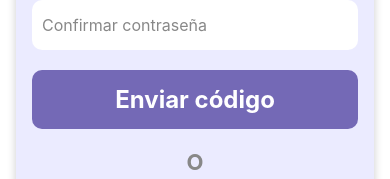
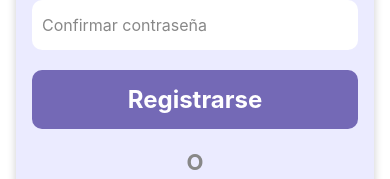
Before and after one commit to AngelCLA/Terapia-Fisica, a React Native app: screen /Registrarse in a window 390 px wide. Shown: the part 529-708 px from the top of the page. Built offline with nearby package versions, Linux system fonts and the light colour scheme.

Commit message:
El Login y el Registro ya es funcional por medio del correo

```diff
--- a/firebaseConfig.js
+++ b/firebaseConfig.js
@@ -1,6 +1,7 @@
 // firebaseConfig.js
 import { initializeApp } from "firebase/app";
 import { getDatabase } from "firebase/database";
+import { sendEmailVerification } from 'firebase/auth';
 
 const firebaseConfig = {
     apiKey: "AIzaSyAiK9Lpxefc-ZCFSxhXU2hUViQvGlI0Nl4",
--- a/src/screens/RegisterScreen.js
+++ b/src/screens/RegisterScreen.js
@@ -9,10 +9,13 @@ import {
     ActivityIndicator,
     Alert,
     TouchableWithoutFeedback,
-    Keyboard
+    Keyboard,
 } from 'react-native';
-import { Ionicons, FontAwesome } from '@expo/vector-icons';
+import { FontAwesome } from '@expo/vector-icons';
 import { useNavigation } from '@react-navigation/native';
+import { getAuth, createUserWithEmailAndPassword, sendEmailVerification } from 'firebase/auth';
+import { initializeApp } from 'firebase/app';
+import { firebaseConfig } from '../../firebaseConfig.js';
 
 const RegisterScreen = () => {
     const navigation = useNavigation();
@@ -28,28 +31,36 @@ const RegisterScreen = () => {
         confirmPassword: '',
     });
     const [acceptedTerms, setAcceptedTerms] = useState(false);
+
+    // Inicializar Firebase
+    const app = initializeApp(firebaseConfig);
+    const auth = getAuth(app);
+
     // Validación de email
     const validateEmail = (email) => {
         const emailRegex = /^[^\s@]+@[^\s@]+\.[^\s@]+$/;
         return emailRegex.test(email);
     };
+
     // Validación de contraseña
     const validatePassword = (password) => {
         const passwordRegex = /^(?=.*[A-Za-z])(?=.*\d)[A-Za-z\d]{8,}$/;
         return passwordRegex.test(password);
     };
+
     // Manejo de cambios en los inputs
     const handleChange = (name, value) => {
-        setFormData(prev => ({
+        setFormData((prev) => ({
             ...prev,
-            [name]: value
+            [name]: value,
         }));
         // Limpiar errores al escribir
-        setErrors(prev => ({
+        setErrors((prev) => ({
             ...prev,
-            [name]: ''
+            [name]: '',
         }));
     };
+
     // Validación del formulario completo
     const validateForm = () => {
         let isValid = true;
@@ -75,17 +86,56 @@ const RegisterScreen = () => {
         return isValid;
     };
 
-    // Esto es para manejar el registro
+    // Manejar el registro con Firebase
     const handleRegister = async () => {
         if (!validateForm()) return;
 
         setLoading(true);
         try {
-            // Aquí iría tu lógica de registro
-            await new Promise(resolve => setTimeout(resolve, 1500)); // Simulación de registro
-            navigation.navigate('Home'); // O la pantalla que corresponda
+            // Crear usuario con Firebase Authentication
+            const userCredential = await createUserWithEmailAndPassword(
+                auth,
+                formData.email,
+                formData.password
+            );
+
+            const user = userCredential.user;
+            console.log('Usuario registrado:', user.email);
+
+            // Enviar el correo de verificación
+            await sendEmailVerification(user);
+
+            Alert.alert(
+                'Registro exitoso',
+                'Se ha enviado un correo de verificación a tu dirección de correo electrónico.',
+                [
+                    {
+                        text: 'OK',
+                        onPress: () => navigation.navigate('Verificacion de Codigo EMail', { user }),
+                    },
+                ]
+            );
         } catch (error) {
-            Alert.alert('Error', 'No se pudo completar el registro');
+            let errorMessage = 'No se pudo completar el registro';
+
+            switch (error.code) {
+                case 'auth/email-already-in-use':
+                    errorMessage = 'Este correo electrónico ya está registrado';
+                    break;
+                case 'auth/invalid-email':
+                    errorMessage = 'El correo electrónico no es válido';
+                    break;
+                case 'auth/weak-password':
+                    errorMessage = 'La contraseña es demasiado débil';
+                    break;
+                case 'auth/network-request-failed':
+                    errorMessage = 'Error de red. Verifica tu conexión';
+                    break;
+                default:
+                    console.log('Error de registro:', error.code, error.message);
+            }
+
+            Alert.alert('Error', errorMessage);
         } finally {
             setLoading(false);
         }
@@ -138,7 +188,7 @@ const RegisterScreen = () => {
                             />
                             {errors.confirmPassword && <Text style={styles.errorText}>{errors.confirmPassword}</Text>}
                         </View>
-                    {/*
+
                         <Pressable
                             style={[styles.registerButton, loading && styles.registerButtonDisabled]}
                             accessibilityLabel={'Registrarse'}
@@ -151,14 +201,6 @@ const RegisterScreen = () => {
                                 <Text style={styles.registerButtonText}>Registrarse</Text>
                             )}
                         </Pressable>
-                    */}
-                    <Pressable
-                        style={styles.registerButton}
-                        onPress={() => navigation.navigate('Verificacion de Codigo EMail')}
-                    >
-                        <Text style={styles.registerButtonText}>Enviar código</Text>
-                    </Pressable>
-
 
                         <Text style={styles.orText}>O</Text>
 
@@ -208,7 +250,7 @@ const RegisterScreen = () => {
                             onPress={() => setAcceptedTerms(!acceptedTerms)}
                         >
                             <FontAwesome
-                            name={acceptedTerms ? "check-square-o" : "square-o"}
+                                name={acceptedTerms ? 'check-square-o' : 'square-o'}
                                 size={24}
                                 color="#7469B6"
                             />
--- a/src/screens/VerifyCodeEMailScreen.js
+++ b/src/screens/VerifyCodeEMailScreen.js
@@ -1,39 +1,51 @@
-import React, { useState, useRef } from 'react';
+import React, { useState, useEffect } from 'react';
 import {
     View,
     Text,
-    TextInput,
     StyleSheet,
+    TouchableWithoutFeedback,
+    Keyboard,
+    Image,
     Pressable,
-    Image,
-    Keyboard,
-    TouchableWithoutFeedback,
+    Alert,
 } from 'react-native';
 import { SafeAreaView } from 'react-native-safe-area-context';
+import { getAuth, onAuthStateChanged } from 'firebase/auth';
+import { initializeApp } from 'firebase/app';
+import { firebaseConfig } from '../../firebaseConfig';
 
-const VerifyCodePhoneScreen = ({ navigation }) => {
-    const inputCount = 6; // Número de inputs
-    const [codes, setCodes] = useState(Array(inputCount).fill('')); // Array de estados para los inputs
-    const inputsRef = useRef([]); // Referencias para los TextInput
+const VerifyEmailScreen = ({ navigation }) => {
+    const [loading, setLoading] = useState(false); // Estado para mostrar un spinner mientras se verifica el correo
+    const auth = getAuth(initializeApp(firebaseConfig)); // Inicializar Firebase
 
-    // Maneja cambios en el texto de un input específico
-    const handleChange = (text, index) => {
-        if (/^\d?$/.test(text)) { // Permite solo números o vacío
-            const updatedCodes = [...codes];
-            updatedCodes[index] = text;
-            setCodes(updatedCodes);
+    // Función para verificar si el correo electrónico está verificado
+    const checkEmailVerification = async () => {
+        setLoading(true); // Mostrar un estado de carga en el botón
+        const user = auth.currentUser;
 
-            // Salta al siguiente input si se ingresa un número
-            if (text !== '' && index < inputCount - 1) {
-                inputsRef.current[index + 1].focus();
+        if (user) {
+            try {
+                await user.reload(); // Recargar el usuario para obtener el estado más reciente
+                const updatedUser = auth.currentUser;
+
+                if (updatedUser.emailVerified) {
+                    setLoading(false); // Detener el estado de carga
+                    navigation.navigate('Register Data Email'); // Redirigir a la pantalla principal
+                } else {
+                    setLoading(false); // Detener el estado de cargax|
+                    Alert.alert(
+                        'Correo no verificado',
+                        'Por favor, verifica tu correo electrónico antes de continuar.'
+                    );
+                }
+            } catch (error) {
+                setLoading(false); // Detener el estado de carga
+                Alert.alert('Error', 'No se pudo verificar el correo electrónico.');
+                console.log('Error al recargar el usuario:', error);
             }
-        }
-    };
-
-    // Detecta la tecla Backspace para retroceder al input anterior
-    const handleKeyPress = (e, index) => {
-        if (e.nativeEvent.key === 'Backspace' && codes[index] === '' && index > 0) {
-            inputsRef.current[index - 1].focus();
+        } else {
+            // Si no hay usuario, redirigir al inicio de sesión
+            navigation.navigate('Inicio de sesión');
         }
     };
 
@@ -42,53 +54,20 @@ const VerifyCodePhoneScreen = ({ navigation }) => {
             <SafeAreaView style={styles.container}>
                 <Image source={require('../assets/email.png')} style={styles.contentImage} />
                 <View style={styles.content}>
-                    <Text style={styles.title}>Verificación</Text>
+                    <Text style={styles.title}>Verificación de Correo</Text>
                     <Text style={styles.indicacion}>
-                        Ingrese el código de 6 dígitos enviado al correo electrónico (correo@ejemplo.com)
+                        Por favor, verifica tu correo electrónico. Revisa tu bandeja de entrada y haz clic en el enlace de verificación.
                     </Text>
-                    <View style={styles.buttonContainer}>
-                        <View style={styles.phoneInputContainer}>
-                            {Array.from({ length: inputCount }).map((_, index) => (
-                                <TextInput
-                                    key={index}
-                                    ref={(ref) => (inputsRef.current[index] = ref)} // Asignar referencia
-                                    value={codes[index]} // Valor correspondiente del array
-                                    onChangeText={(text) => handleChange(text, index)} // Maneja cambios
-                                    onKeyPress={(e) => handleKeyPress(e, index)} // Detecta Backspace
-                                    placeholder={codes[index] === '' ? '-' : ''} // Desaparece el placeholder si hay texto
-                                    placeholderTextColor="#FFFFFF"
-                                    keyboardType="numeric"
-                                    style={[
-                                        styles.phoneInput,
-                                        { textAlignVertical: 'center' }, // Centra el cursor verticalmente
-                                    ]}
-                                    maxLength={1} // Limita a 1 carácter
-                                />
-                            ))}
-                        </View>
-                        <View style={styles.loginLinkContainer}>
-                            <Text style={styles.loginText}>¿No recibiste el código?</Text>
-                            <Text
-                                style={styles.loginLink}
-                                onPress={() => navigation.navigate('Reenviar Código')}
-                            >
-                                Reenviar
-                            </Text>
-                        </View>
-                        <Pressable
-                            style={styles.registerButton}
-                            accessibilityLabel="Registrarse"
-                            onPress={() => navigation.navigate('Register Data Email')}
-                        >
-                            <Text style={{ color: '#fff', fontSize: 24, fontWeight: 'bold' }}>
-                                Enviar código
-                            </Text>
-                        </Pressable>
-                    </View>
-                    <View style={styles.termsContainer}>
-                        <Text style={styles.termsText}>He leído y aceptado los</Text>
-                        <Text style={styles.termsLink}>Términos y condiciones</Text>
-                    </View>
+
+                    <Pressable
+                        style={[styles.verifyButton, loading && styles.verifyButtonDisabled]}
+                        onPress={checkEmailVerification}
+                        disabled={loading}
+                    >
+                        <Text style={styles.verifyButtonText}>
+                            {loading ? 'Verificando...' : 'Verificar Correo'}
+                        </Text>
+                    </Pressable>
                 </View>
             </SafeAreaView>
         </TouchableWithoutFeedback>
@@ -105,6 +84,7 @@ const styles = StyleSheet.create({
         flex: 1,
         width: '100%',
         justifyContent: 'center',
+        alignItems: 'center',
     },
     contentImage: {
         width: '60%',
@@ -120,82 +100,28 @@ const styles = StyleSheet.create({
         marginBottom: 10,
         textAlign: 'center',
     },
-    buttonContainer: {
-        width: '100%',
-        backgroundColor: '#fff',
-        alignItems: 'center',
-        marginTop: 30,
-        padding: 20,
-        paddingTop: 30,
-        borderRadius: 26,
-        borderColor: '#888888',
-        shadowColor: '#000',
-        shadowOpacity: 0.2,
-        shadowRadius: 10,
-        elevation: 5,
-    },
-    phoneInputContainer: {
-        width: '100%',
-        flexDirection: 'row',
-        justifyContent: 'space-between',
+    indicacion: {
+        fontSize: 16,
+        textAlign: 'center',
+        color: '#888888',
         marginBottom: 20,
     },
-    phoneInput: {
-        width: 50,
-        height: 60,
-        textAlign: 'center',
-        backgroundColor: '#ABA9D9',
-        borderColor: '#ABA9D9',
-        borderWidth: 1,
-        borderRadius: 10,
-        fontSize: 24,
-        color: '#FFFFFF',
-    },
-    registerButton: {
-        width: '100%',
+    verifyButton: {
+        width: '80%',
         backgroundColor: '#7469B6',
         paddingVertical: 14,
         borderRadius: 10,
         marginTop: 20,
-        marginBottom: 10,
         alignItems: 'center',
     },
-    termsContainer: {
-        flexDirection: 'column',
-        justifyContent: 'center',
-        alignItems: 'center',
-        marginTop: 10,
+    verifyButtonDisabled: {
+        backgroundColor: '#A9A9A9', // Color cuando el botón está deshabilitado
     },
-    termsText: {
-        color: '#888888',
+    verifyButtonText: {
+        color: '#fff',
         fontSize: 18,
         fontWeight: 'bold',
     },
-    termsLink: {
-        color: '#7469B6',
-        fontSize: 18,
-        fontWeight: 'bold',
-    },
-    loginLinkContainer: {
-        marginTop: 5,
-        alignItems: 'center',
-    },
-    loginText: {
-        color: '#535353',
-        fontSize: 16,
-        fontWeight: 'bold',
-    },
-    loginLink: {
-        color: '#7469B6',
-        fontSize: 16,
-        fontWeight: 'bold',
-        marginTop: 10,
-    },
-    indicacion: {
-        fontSize: 16,
-        textAlign: 'center',
-        color: '#888888',
-    },
 });
 
-export default VerifyCodePhoneScreen;
+export default VerifyEmailScreen;
```
Also changed, not shown: package.json (+4 -3 lines), 1 other file (tests, documents, lock files or other folders). Lines whose indentation alone changed are shown as unchanged.
